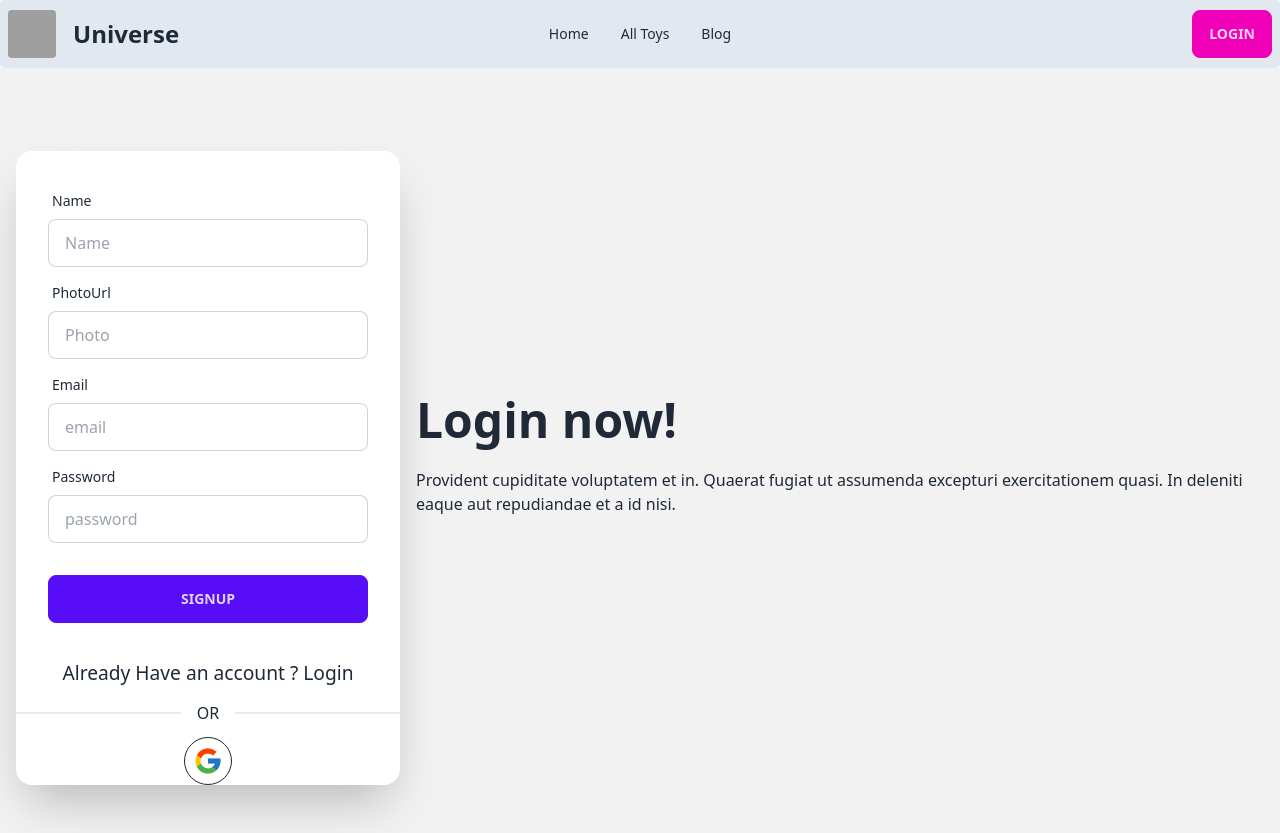
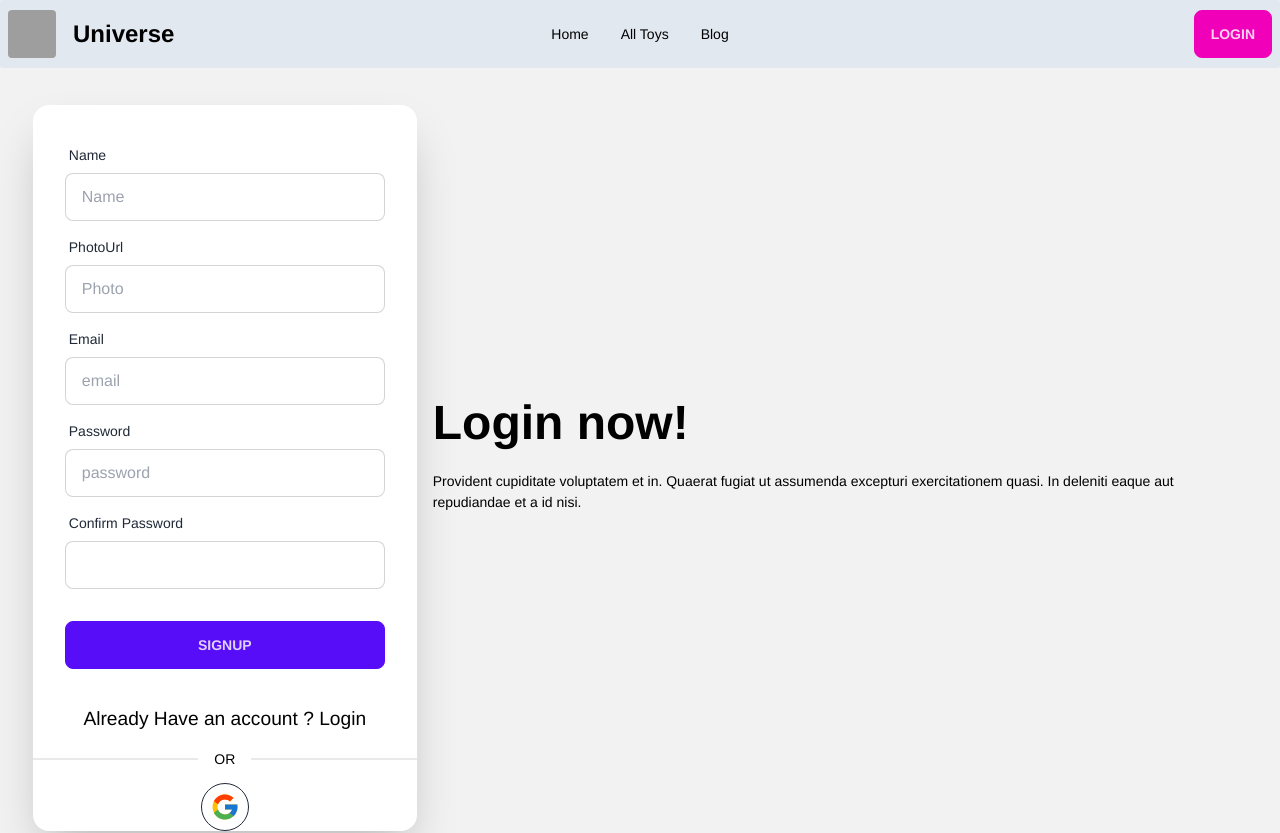
Before and after one commit to SimantaSarker/Language-Academy, a React (Vite) app: page /signUp in a window 1280 px wide. Shown: the top 833 px of the page. Built offline with nearby package versions, Linux system fonts and the light colour scheme; no server answers; grey boxes are pictures that could not be loaded.

Commit message:
Slider added

```diff
--- a/package.json
+++ b/package.json
@@ -19,7 +19,8 @@
     "react-icons": "^4.9.0",
     "react-router-dom": "^6.11.2",
     "sort-by": "^1.2.0",
-    "sweetalert2": "^11.7.11"
+    "sweetalert2": "^11.7.11",
+    "swiper": "^9.3.2"
   },
   "devDependencies": {
     "@types/react": "^18.0.37",
--- a/src/Routes/Routes.jsx
+++ b/src/Routes/Routes.jsx
@@ -3,6 +3,7 @@
 import Home from "../pages/Home/Home/Home";
 import Login from "../pages/Login/Login";
 import SignUp from "../pages/Login/SignUp";
+
 
 const router=createBrowserRouter([
 {
--- a/src/pages/Home/Home/Home.jsx
+++ b/src/pages/Home/Home/Home.jsx
@@ -1,6 +1,9 @@
+import Slider from "../Slider/Slider";
+
 const Home = () => {
   return (
     <div>
+      <Slider></Slider>
       <h1>Home</h1>
     </div>
   );
--- /dev/null
+++ b/src/pages/Home/Slider/Slider.css
@@ -0,0 +1,26 @@
+body {
+  background: #eee;
+  font-family: Helvetica Neue, Helvetica, Arial, sans-serif;
+  font-size: 14px;
+  color: #000;
+  margin: 0;
+  padding: 0;
+}
+
+.swiper {
+  width: 100%;
+  padding-top: 50px;
+  padding-bottom: 50px;
+}
+
+.swiper-slide {
+  background-position: center;
+  background-size: cover;
+  width: 300px;
+  height: 300px;
+}
+
+.swiper-slide img {
+  display: block;
+  width: 100%;
+}
--- /dev/null
+++ b/src/pages/Home/Slider/Slider.jsx
@@ -0,0 +1,58 @@
+import { Swiper, SwiperSlide } from "swiper/react";
+import { EffectCoverflow, Pagination } from "swiper";
+import "swiper/css";
+import "swiper/css/effect-coverflow";
+import "swiper/css/pagination";
+import '../Slider/Slider.css'
+
+const Slider = () => {
+  return (
+    <Swiper
+    effect={"coverflow"}
+    grabCursor={true}
+    centeredSlides={true}
+    slidesPerView={"auto"}
+    coverflowEffect={{
+      rotate: 50,
+      stretch: 0,
+      depth: 100,
+      modifier: 1,
+      slideShadows: true,
+    }}
+    pagination={true}
+    modules={[EffectCoverflow, Pagination]}
+    className="mySwiper"
+  >
+    <SwiperSlide>
+      <img src="https://swiperjs.com/demos/images/nature-1.jpg" />
+
+    </SwiperSlide>
+    <SwiperSlide>
+      <img src="https://swiperjs.com/demos/images/nature-2.jpg" />
+    </SwiperSlide>
+    <SwiperSlide>
+      <img src="https://swiperjs.com/demos/images/nature-3.jpg" />
+    </SwiperSlide>
+    <SwiperSlide>
+      <img src="https://swiperjs.com/demos/images/nature-4.jpg" />
+    </SwiperSlide>
+    <SwiperSlide>
+      <img src="https://swiperjs.com/demos/images/nature-5.jpg" />
+    </SwiperSlide>
+    <SwiperSlide>
+      <img src="https://swiperjs.com/demos/images/nature-6.jpg" />
+    </SwiperSlide>
+    <SwiperSlide>
+      <img src="https://swiperjs.com/demos/images/nature-7.jpg" />
+    </SwiperSlide>
+    <SwiperSlide>
+      <img src="https://swiperjs.com/demos/images/nature-8.jpg" />
+    </SwiperSlide>
+    <SwiperSlide>
+      <img src="https://swiperjs.com/demos/images/nature-9.jpg" />
+    </SwiperSlide>
+  </Swiper>
+  );
+};
+
+export default Slider;
--- a/src/pages/Login/SignUp.jsx
+++ b/src/pages/Login/SignUp.jsx
@@ -8,46 +8,38 @@
   const { createUser, updateUserProfile } = useContext(AuthContext);
   const navigate = useNavigate();
 
-
   const {
     register,
     handleSubmit,
     reset,
+    getValues,
     formState: { errors },
   } = useForm();
 
-
-
   const onSubmit = (data) => {
-    const email=data.email;
-    const password=data.password;
-    const name=data.name;
-    const photo=data.photo;
-    createUser(email,password)
+    const email = data.email;
+    const password = data.password;
+    const name = data.name;
+    const photo = data.photo;
+    createUser(email, password)
       .then((result) => {
         const loggedUser = result.user;
         loggedUser.displayName = name;
         loggedUser.photoURL = photo;
 
-        updateUserProfile(data.name,data.photo)
+        updateUserProfile(data.name, data.photo)
           .then(() => {
-            const saveUser={name:data.name,email:data.email};
+            const saveUser = { name: data.name, email: data.email };
             console.log(saveUser);
             navigate("/");
             reset();
-
           })
           .catch((error) => console.log(error));
       })
       .catch((error) => {
         console.log(error.message);
       });
-
   };
-
-
-
-
 
   return (
     <div className="hero min-h-screen bg-base-200">
@@ -114,8 +106,7 @@
                   required: true,
                   minLength: 6,
                   maxLength: 20,
-                  pattern:
-                    /(?=.*?[A-Z])(?=.*?[#?!@$%^&*-])/,
+                  pattern: /(?=.*?[A-Z])(?=.*?[#?!@$%^&*-])/,
                 })}
                 placeholder="password"
                 className="input input-bordered"
@@ -138,11 +129,30 @@
 
               {errors.password?.type === "pattern" && (
                 <span className="text-red-900">
-                  At least one Capital  English letter, At least one special
+                  At least one Capital English letter, At least one special
                   character
                 </span>
               )}
             </div>
+
+            <div className="form-control">
+              <label className="label">
+              <span className="label-text">Confirm Password</span>
+                </label>
+              <input
+               className="input input-bordered"
+                type="password"
+                {...register("confirmPassword", {
+                  required: "This field is required",
+                  validate: (value) =>
+                    value === getValues("password") || "Passwords do not match",
+                })}
+              />
+              {errors.confirmPassword && (
+                <p>{errors.confirmPassword.message}</p>
+              )}
+            </div>
+
             <div className="form-control mt-6">
               <input type="submit" value="SignUp" className="btn btn-primary" />
             </div>
```
Also changed, not shown: 1 other file (tests, documents, lock files or other folders).
